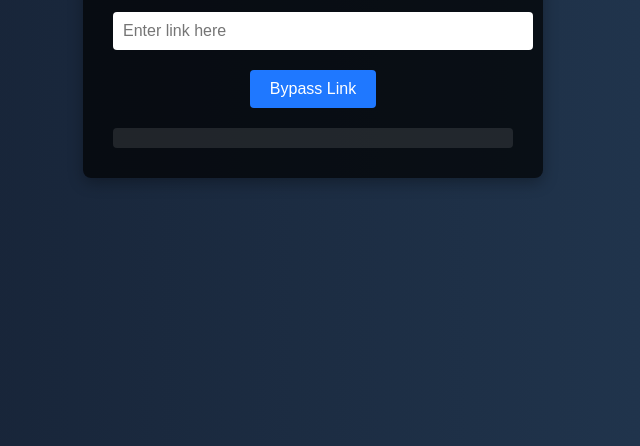
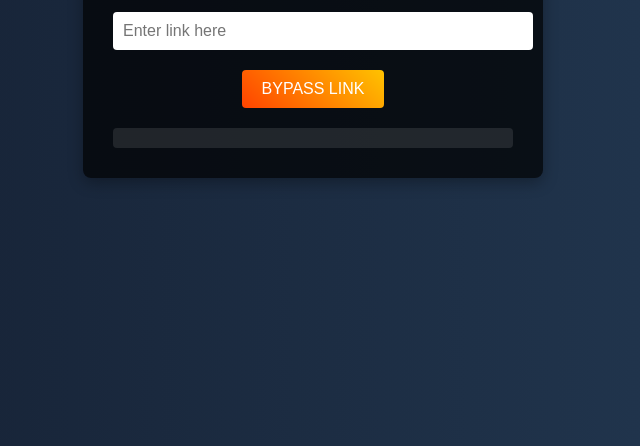
Before and after one commit to bubskqq4/kjbypass.github.io, a plain HTML site: page index.html in a window 1280 px wide. Shown: the part 354-800 px from the top of the page, without its empty margins (327-967 px from the left). Drawn offline with Linux system fonts and the light colour scheme.

Commit message:
Update index.html

```diff
--- a/index.html
+++ b/index.html
@@ -46,6 +46,29 @@
         button:hover {
             background: #0056b3;
         }
+        .rainbow-button {
+            background: linear-gradient(45deg, #ff0000, #ff7f00, #ffff00, #00ff00, #0000ff, #4b0082, #9400d3);
+            background-size: 600% 600%;
+            animation: rainbow-animation 5s ease infinite;
+            color: #fff;
+            border: none;
+            border-radius: 4px;
+            padding: 10px 20px;
+            font-size: 16px;
+            cursor: pointer;
+            text-transform: uppercase;
+            transition: background 0.3s;
+        }
+        .rainbow-button:hover {
+            background: linear-gradient(45deg, #ff0000, #ff7f00, #ffff00, #00ff00, #0000ff, #4b0082, #9400d3);
+            background-size: 600% 600%;
+            animation: rainbow-animation 5s ease infinite;
+        }
+        @keyframes rainbow-animation {
+            0% { background-position: 0% 50%; }
+            50% { background-position: 100% 50%; }
+            100% { background-position: 0% 50%; }
+        }
         .result {
             margin-top: 20px;
             background: rgba(255, 255, 255, 0.1);
@@ -79,7 +102,7 @@
     <div class="container">
         <h2>Link Bypasser</h2>
         <input type="text" id="linkInput" placeholder="Enter link here">
-        <button onclick="bypassLink()">Bypass Link</button>
+        <button class="rainbow-button" onclick="bypassLink()">Bypass Link</button>
         <div id="result" class="result"></div>
     </div>
     <script>
```
